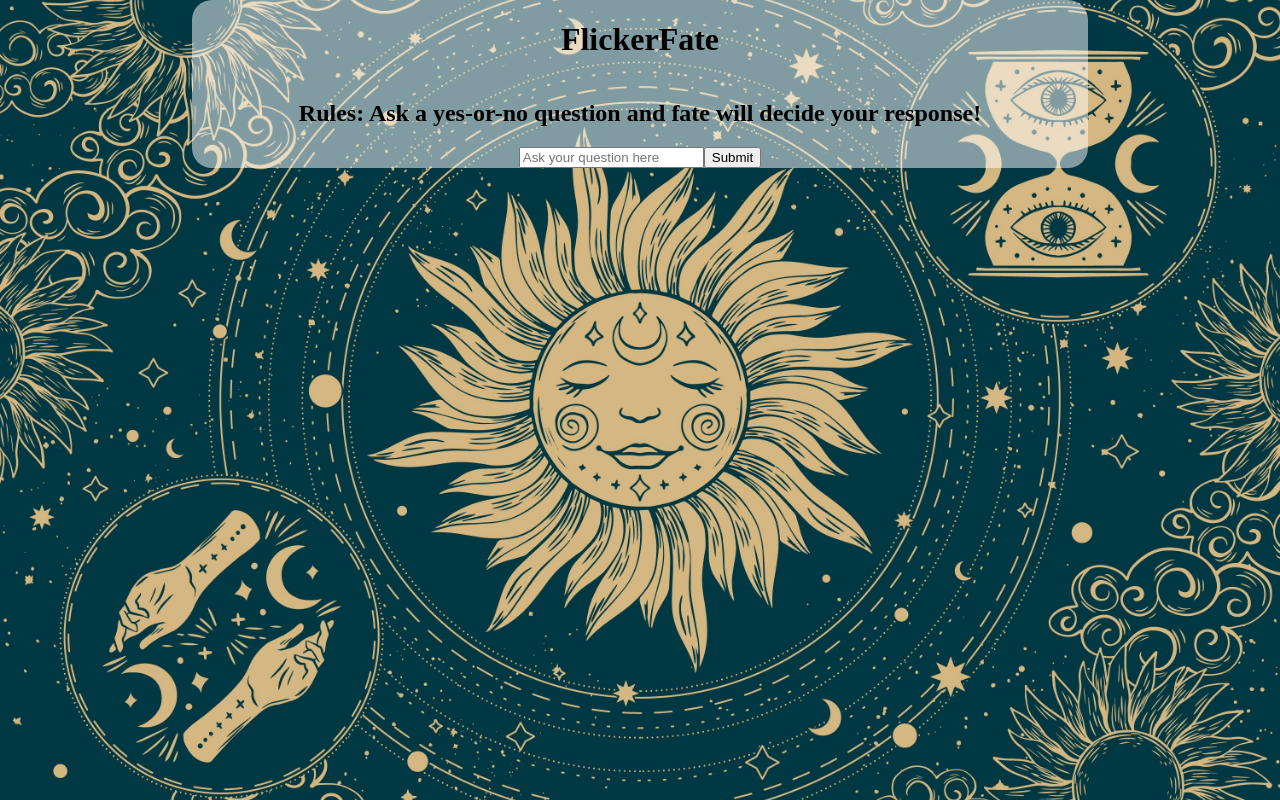
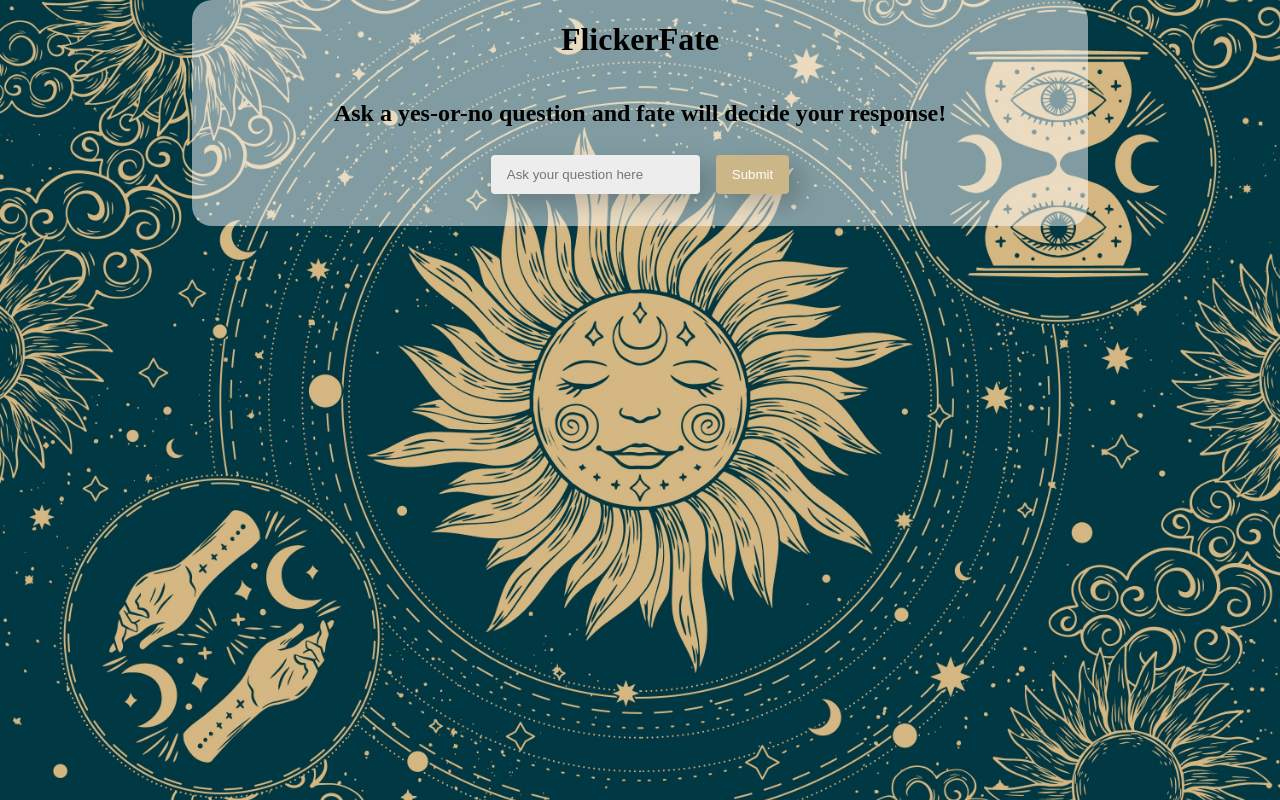
Before and after one commit to CaliHam/flickerfate, a React (Create React App) app: page / in a window 1280 px wide. Built offline with nearby package versions, Linux system fonts and the light colour scheme.

Commit message:
Add styling to form elements

```diff
--- a/src/components/App/App.css
+++ b/src/components/App/App.css
@@ -6,6 +6,7 @@
   flex-direction: column;
   justify-content: center;
   border-radius: 20px;
+  padding-bottom: 1.5rem;
 }
 
 button {
--- a/src/components/App/App.jsx
+++ b/src/components/App/App.jsx
@@ -31,7 +31,7 @@ const App = () => {
   return (
     <div className="App">
       <h1>FlickerFate</h1>
-      <h2><b>Rules:</b> Ask a yes-or-no question and fate will decide your response!</h2>
+      <h2>Ask a yes-or-no question and fate will decide your response!</h2>
       {showForm && <Form submitted={submitted} setSubmitted={setSubmitted}/>}
       {!!saved.length && <button onClick={viewHistory}>View Saved</button>}
       {submitted && <button onClick={updateSaved}>Save</button>}
--- a/src/components/Form/Form.css
+++ b/src/components/Form/Form.css
@@ -0,0 +1,20 @@
+input, button {
+    border: none;
+    background: hsl(0 0% 93%);
+    border-radius: .25rem;
+    padding: .75rem 1rem;
+    margin: .5rem;
+    box-shadow: 10px 10px 25px 0px rgba(0,0,0,0.2);
+}
+
+button {
+    background: #CBB687;
+    color: white;
+}
+
+button:hover {
+    cursor: pointer;
+    background: #e0cca0;
+    transform: scale(1.1);
+    transition: .2s ease all;
+}
```
